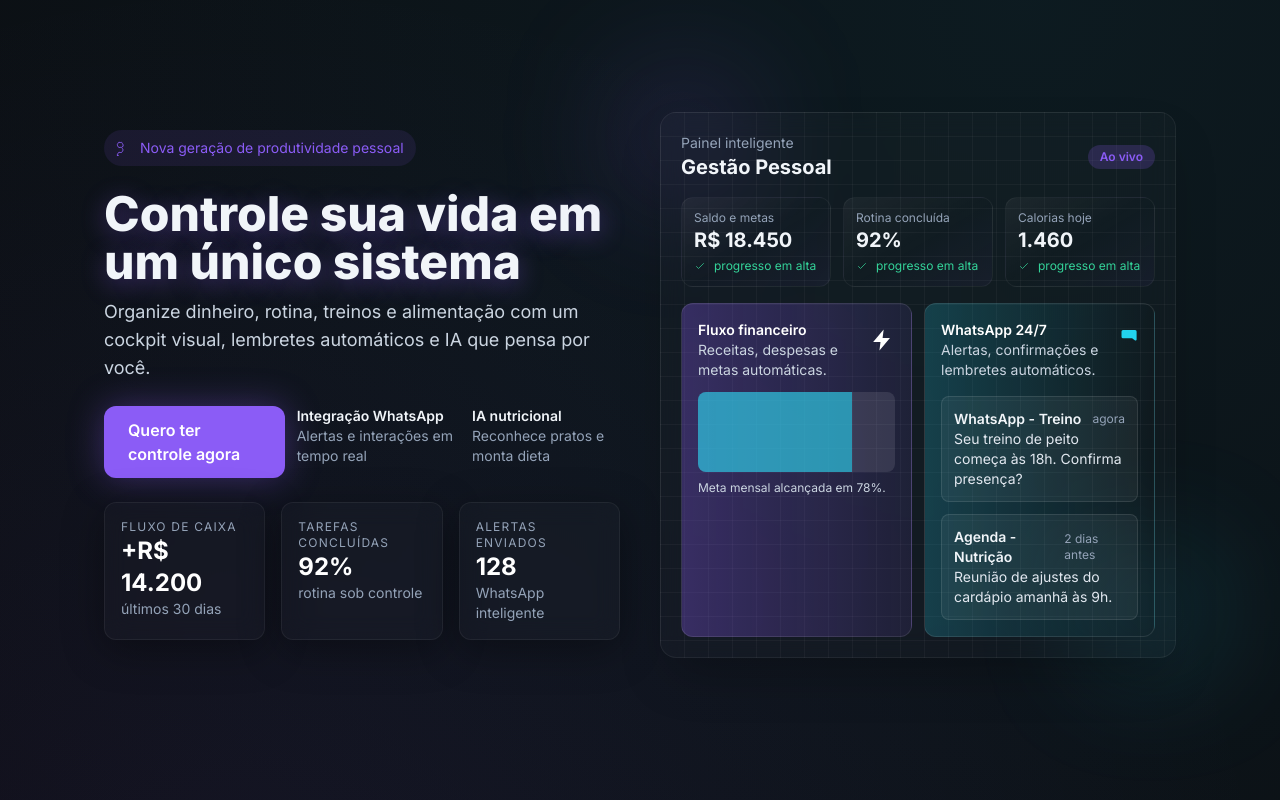
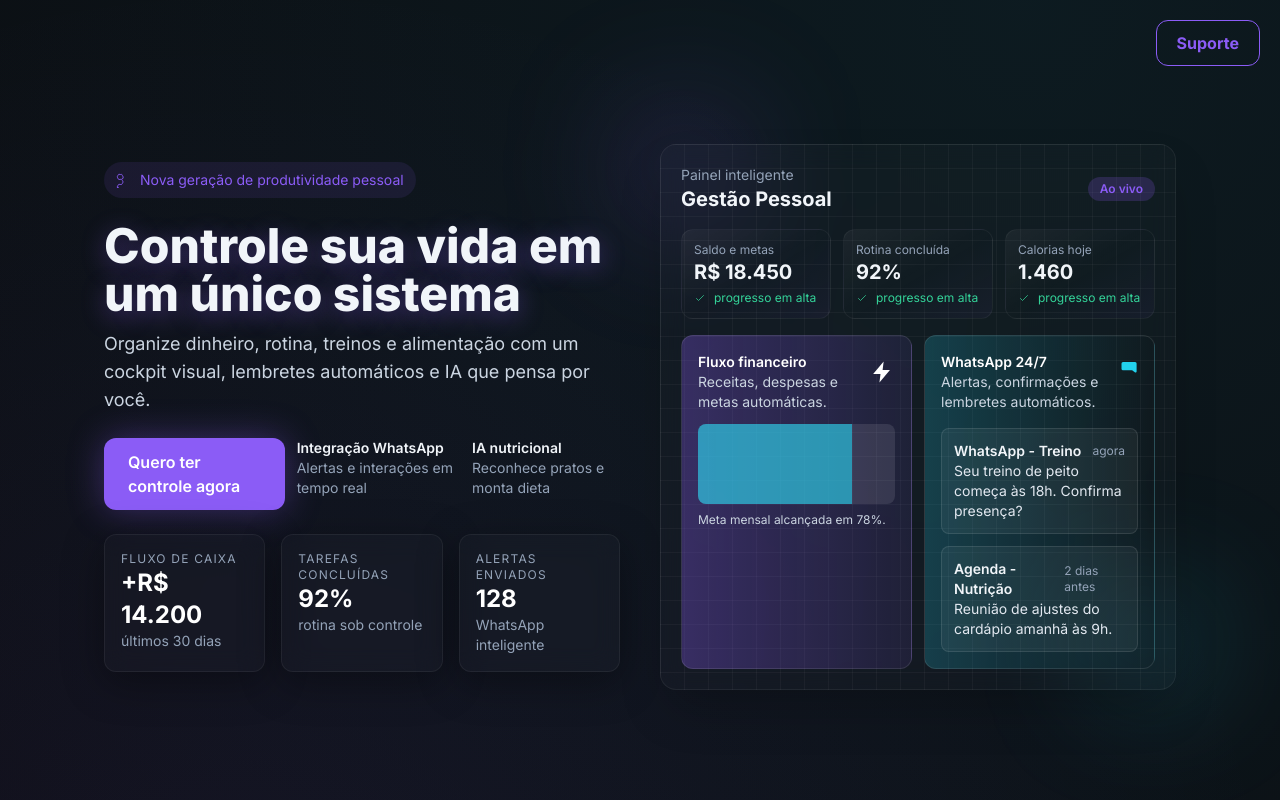
Before and after one commit to fa9958189/Gestao-Pessoal-Principal, a Next.js app: page / in a window 1280 px wide. Shown: the top 800 px of the page. Built offline with nearby package versions, Linux system fonts and the light colour scheme.

Commit message:
Add suporte button on landing page header

```diff
--- a/app/page.tsx
+++ b/app/page.tsx
@@ -95,6 +95,12 @@ export default function HomePage() {
 
   return (
     <main className="min-h-screen space-y-8 pb-20">
+      <a
+        href="/ativar-acesso"
+        className="fixed right-5 top-5 z-40 rounded-xl border border-primary px-5 py-2.5 font-bold text-primary transition duration-300 hover:bg-primary hover:text-slate-950"
+      >
+        Suporte
+      </a>
       <Hero />
       <ProblemSection />
       <div id="solucao">
```
